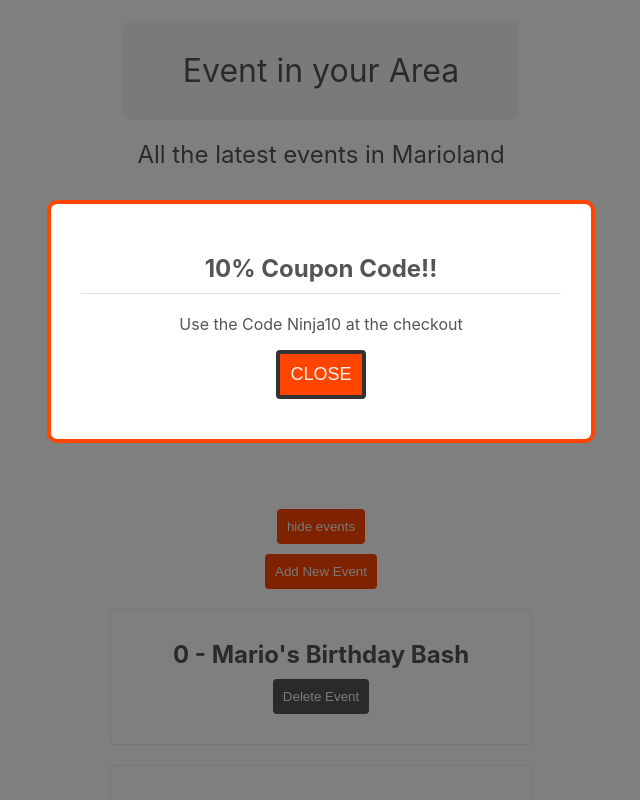
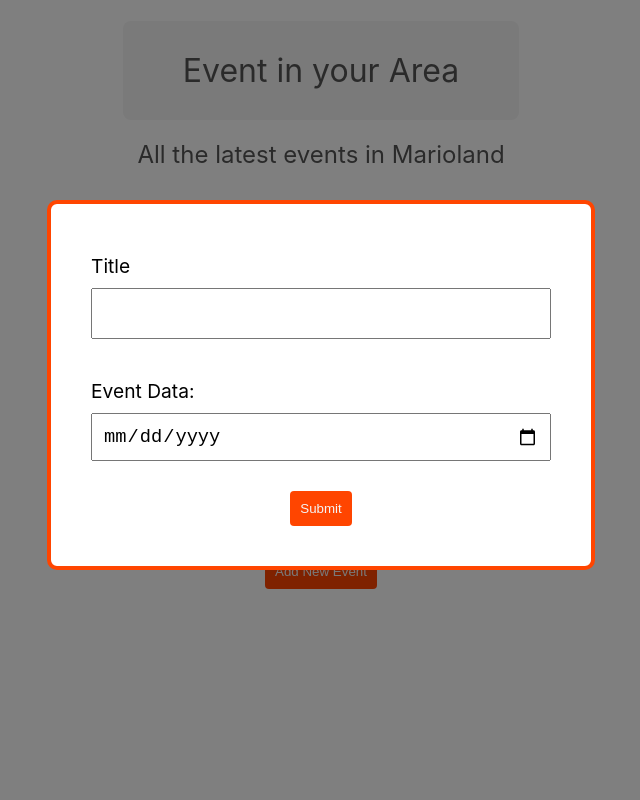
Before and after one commit to Code-MonkeyZhang/React-Learning-Playground, a React (Create React App) app: page / in a window 1280 px wide. Shown: the top 800 px of the page, without its empty margins (319-959 px from the left). Built offline with nearby package versions, Linux system fonts and the light colour scheme.

Commit message:
enable modal to auto close

```diff
--- a/src/App.js
+++ b/src/App.js
@@ -3,17 +3,19 @@ import { useState } from "react";
 import Title from "./components/Title";
 import Modal from "./components/Modal";
 import EventList from "./components/EventList";
+import NewEventForm from "./components/NewEventForm";
 
 function App() {
   const [showModal, setShowModal] = useState(true);
   const [showEvents, setShowEvents] = useState(true);
-  const [events, setEvents] = useState([
-    { title: "Mario's Birthday Bash", id: 1 },
-    { title: "Browser's live stream", id: 2 },
-    { title: "Race on moo moo farm", id: 3 },
-  ]);
+  const [events, setEvents] = useState([]);
 
-  console.log(showModal);
+  const addEvent = (event) => {
+    setEvents((prevEvents)=>{
+      return [...prevEvents, event]
+    })
+    setShowModal(false)
+  }
 
   const handleClick = (id) => {
     console.log(id);
@@ -22,10 +24,6 @@ function App() {
         return id !== event.id;
       });
     });
-  };
-
-  const handleClose = () => {
-    setShowModal(false);
   };
 
   const subtitle = "All the latest events in Marioland";
@@ -54,9 +52,8 @@ function App() {
       {showEvents && <EventList events={events} handleClick={handleClick} />}
 
       {showModal && (
-        <Modal handleClose={handleClose} isSalesModal={true}>
-          <h2>10% Coupon Code!!</h2>
-          <p>Use the Code Ninja10 at the checkout</p>
+        <Modal isSalesModal={true}>
+          <NewEventForm addEvent = {addEvent}/>
         </Modal>
       )}
     </div>
--- a/src/components/Modal.js
+++ b/src/components/Modal.js
@@ -1,7 +1,7 @@
 import ReactDOM from "react-dom";
 import "./Modal.css";
 
-export default function Modal({ children, handleClose, isSalesModal }) {
+export default function Modal({ children, isSalesModal }) {
   return ReactDOM.createPortal(
     <div className="modal-backdrop">
       <div
@@ -10,15 +10,8 @@ export default function Modal({ children, handleClose, isSalesModal }) {
           border: "4px solid",
           borderColor: isSalesModal ? "#ff4500" : "#555",
           textAlign: "center",
-        }}
-      >
+        }}>
         {children}
-        <button
-          onClick={handleClose}
-          className={isSalesModal ? "sales-btn" : ""}
-        >
-          close
-        </button>
       </div>
     </div>,
     document.body
--- /dev/null
+++ b/src/components/NewEventForm.css
@@ -0,0 +1,10 @@
+.new-event-form label,
+.new-event-form input {
+  display: block;
+  text-align: left;
+  width: 100%;
+  margin: 10px auto;
+  padding: 10px;
+  box-sizing: border-box;
+  font-size: 1.2em;
+}
--- /dev/null
+++ b/src/components/NewEventForm.js
@@ -0,0 +1,56 @@
+import "./NewEventForm.css";
+
+import { useState } from "react";
+
+export default function NewEventForm({addEvent }) {
+  const [title, setTitle] = useState("");
+  const [date, setDate] = useState("");
+
+  // const handleChange = (e) => {
+  //   setTitle(e.target.value);
+  // };
+
+  // 清空输入框内容
+  const resetForm = () => {
+    setTitle('')
+    setDate('')
+  }
+
+  const handleSubmit = (e) => {
+    e.preventDefault()
+
+    const event = {
+      title: title,
+      date: date,
+      id: Math.floor(Math.random()*1000) // use random number to generate ID
+    }
+
+    console.log(event)
+    addEvent(event)
+    resetForm()
+  }
+
+  return (
+    <div>
+      <form className="new-event-form" onSubmit={handleSubmit}>
+        <label>
+          <span>Title</span>
+          <input
+            type="text"
+            onChange={(e) => setTitle(e.target.value)}
+            value = {title}
+          />
+        </label>
+        <label>
+          <span>Event Data:</span>
+          <input
+            type="date"
+            onChange={(e) => setDate(e.target.value)}
+            value={date}
+          />
+        </label>
+        <button>Submit</button>
+      </form>
+    </div>
+  );
+}
```
